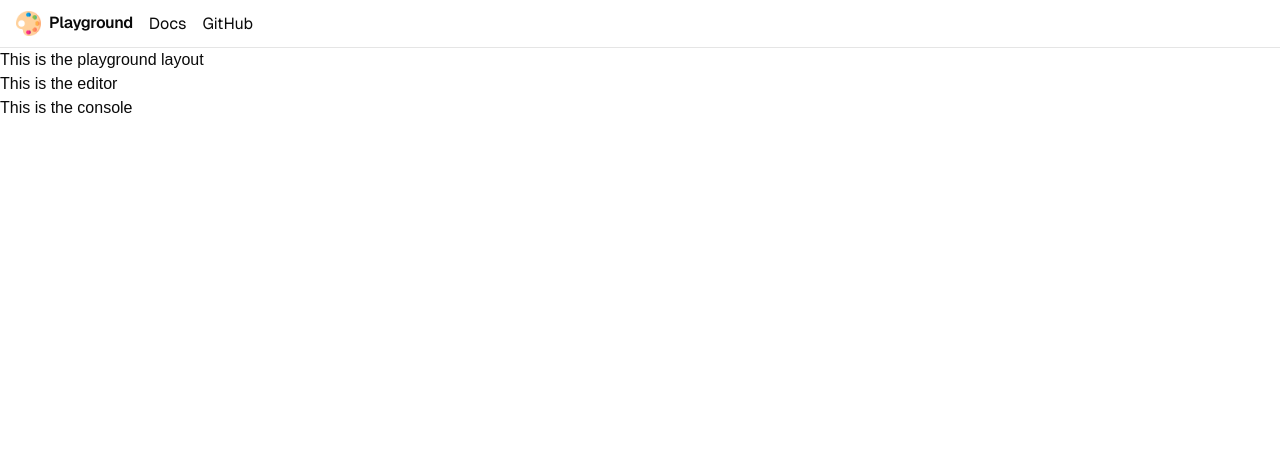
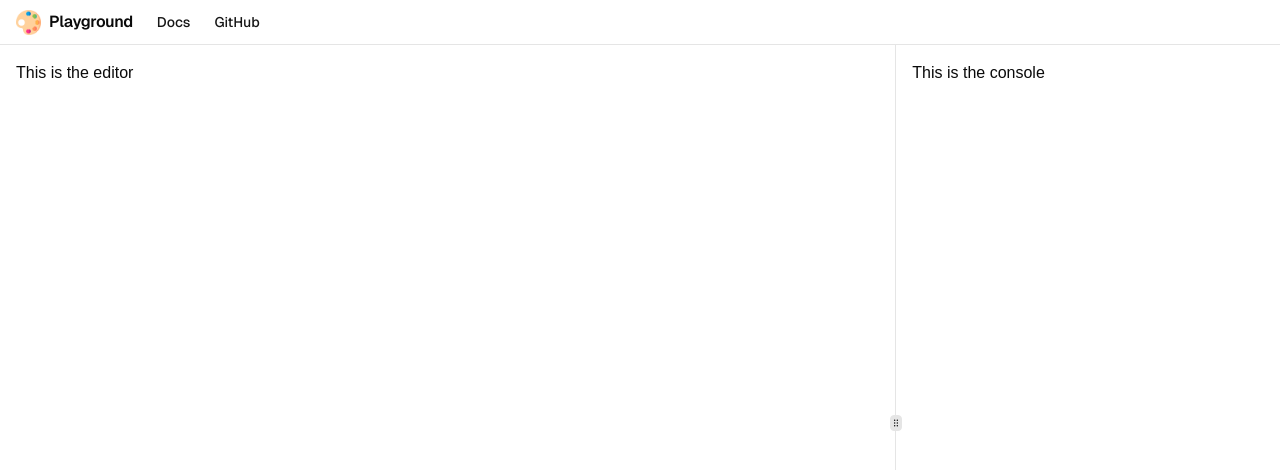
Before and after one commit to Jay-Karia/pigment-ts, a Next.js app in the folder playground/: page / in a window 1280 px wide. Shown: the top 470 px of the page. Built offline with nearby package versions, Linux system fonts and the light colour scheme.

Commit message:
chore: add resizable component

```diff
--- a/playground/app/globals.css
+++ b/playground/app/globals.css
@@ -4,7 +4,10 @@
 
 body {
   font-family: Arial, Helvetica, sans-serif;
-  height: 100vh;
+}
+
+:root {
+  height: 100%;
 }
 
 @layer base {
--- a/playground/app/layout.tsx
+++ b/playground/app/layout.tsx
@@ -33,7 +33,7 @@
   return (
     <html lang="en">
       <body
-        className={`${geistSans.variable} ${geistMono.variable} antialiased`}
+        className={`${geistSans.variable} ${geistMono.variable} antialiased h-full`}
       >
         {children}
       </body>
--- a/playground/app/page.tsx
+++ b/playground/app/page.tsx
@@ -5,7 +5,7 @@
 
 export default function Home() {
   return (
-    <div className="">
+    <div className="h-full flex flex-col w-full">
       <Navbar />
       <Playground editor={<Editor />} console={<Console />} />
     </div>
--- a/playground/components/console.tsx
+++ b/playground/components/console.tsx
@@ -1,6 +1,6 @@
 export function Console() {
   return (
-    <div>
+    <div className="w-full h-full p-4">
       This is the console
     </div>
   )
--- a/playground/components/editor.tsx
+++ b/playground/components/editor.tsx
@@ -1,6 +1,6 @@
 export function Editor() {
   return (
-    <div>
+    <div className="w-full h-full p-4">
       This is the editor
     </div>
   )
--- a/playground/components/layout/playground.tsx
+++ b/playground/components/layout/playground.tsx
@@ -1,14 +1,22 @@
+import {
+  ResizableHandle,
+  ResizablePanel,
+  ResizablePanelGroup,
+} from "@/components/ui/resizable";
+
 type PlaygroundProps = {
   editor: React.ReactNode;
   console: React.ReactNode;
-}
+};
 
 export function Playground({ editor, console }: PlaygroundProps) {
   return (
-    <div>
-      This is the playground layout
-      {editor}
-      {console}
+    <div className="h-full flex">
+      <ResizablePanelGroup direction="horizontal">
+        <ResizablePanel defaultSize={70} minSize={30}>{editor}</ResizablePanel>
+        <ResizableHandle withHandle/>
+        <ResizablePanel defaultSize={30} minSize={20}>{console}</ResizablePanel>
+      </ResizablePanelGroup>
     </div>
-  )
+  );
 }
--- a/playground/components/navbar.tsx
+++ b/playground/components/navbar.tsx
@@ -2,6 +2,7 @@
 import Link from "next/link";
 import localFont from "next/font/local";
 import { cn } from "@/lib/utils";
+import { Button } from "./ui";
 
 const geistMono = localFont({
   src: "../app/fonts/GeistVF.woff",
@@ -13,7 +14,7 @@
       <ul
         className={cn(
           geistMono.className,
-          "flex justify-start items-center gap-4"
+          "flex justify-start items-center gap-6"
         )}
       >
         <li>
@@ -22,10 +23,21 @@
           </Link>
         </li>
         <li>
-          <Link href="https://www.pigment-ts-docs.com" target="_blank">Docs</Link>
+          <Button asChild variant={"link"} className="p-0">
+            <Link href="https://pigment-ts-docs.com" target="_blank">
+              Docs
+            </Link>
+          </Button>
         </li>
         <li>
-          <Link href="https://github.com/Jay-Karia/pigment-ts" target="_blank">GitHub</Link>
+          <Button asChild variant={"link"} className="p-0">
+            <Link
+              href="https://github.com/Jay-Karia/pigment-ts"
+              target="_blank"
+            >
+              GitHub
+            </Link>
+          </Button>
         </li>
       </ul>
     </nav>
--- /dev/null
+++ b/playground/components/ui/resizable.tsx
@@ -0,0 +1,45 @@
+"use client"
+
+import { DragHandleDots2Icon } from "@radix-ui/react-icons"
+import * as ResizablePrimitive from "react-resizable-panels"
+
+import { cn } from "@/lib/utils"
+
+const ResizablePanelGroup = ({
+  className,
+  ...props
+}: React.ComponentProps<typeof ResizablePrimitive.PanelGroup>) => (
+  <ResizablePrimitive.PanelGroup
+    className={cn(
+      "flex h-full w-full data-[panel-group-direction=vertical]:flex-col",
+      className
+    )}
+    {...props}
+  />
+)
+
+const ResizablePanel = ResizablePrimitive.Panel
+
+const ResizableHandle = ({
+  withHandle,
+  className,
+  ...props
+}: React.ComponentProps<typeof ResizablePrimitive.PanelResizeHandle> & {
+  withHandle?: boolean
+}) => (
+  <ResizablePrimitive.PanelResizeHandle
+    className={cn(
+      "relative flex w-px items-center justify-center bg-border after:absolute after:inset-y-0 after:left-1/2 after:w-1 after:-translate-x-1/2 focus-visible:outline-none focus-visible:ring-1 focus-visible:ring-ring focus-visible:ring-offset-1 data-[panel-group-direction=vertical]:h-px data-[panel-group-direction=vertical]:w-full data-[panel-group-direction=vertical]:after:left-0 data-[panel-group-direction=vertical]:after:h-1 data-[panel-group-direction=vertical]:after:w-full data-[panel-group-direction=vertical]:after:-translate-y-1/2 data-[panel-group-direction=vertical]:after:translate-x-0 [&[data-panel-group-direction=vertical]>div]:rotate-90",
+      className
+    )}
+    {...props}
+  >
+    {withHandle && (
+      <div className="z-10 flex h-4 w-3 items-center justify-center rounded-sm border bg-border">
+        <DragHandleDots2Icon className="h-2.5 w-2.5" />
+      </div>
+    )}
+  </ResizablePrimitive.PanelResizeHandle>
+)
+
+export { ResizablePanelGroup, ResizablePanel, ResizableHandle }
--- a/playground/package.json
+++ b/playground/package.json
@@ -18,6 +18,7 @@
     "pigment-ts": "^0.2.5",
     "react": "^16.8 || ^17.0 || ^18.0 || ^19.0",
     "react-dom": "^16.8 || ^17.0 || ^18.0 || ^19.0",
+    "react-resizable-panels": "^2.1.6",
     "tailwind-merge": "^2.5.4",
     "tailwindcss-animate": "^1.0.7"
   },
```
Also changed, not shown: 1 other file (tests, documents, lock files or other folders).
